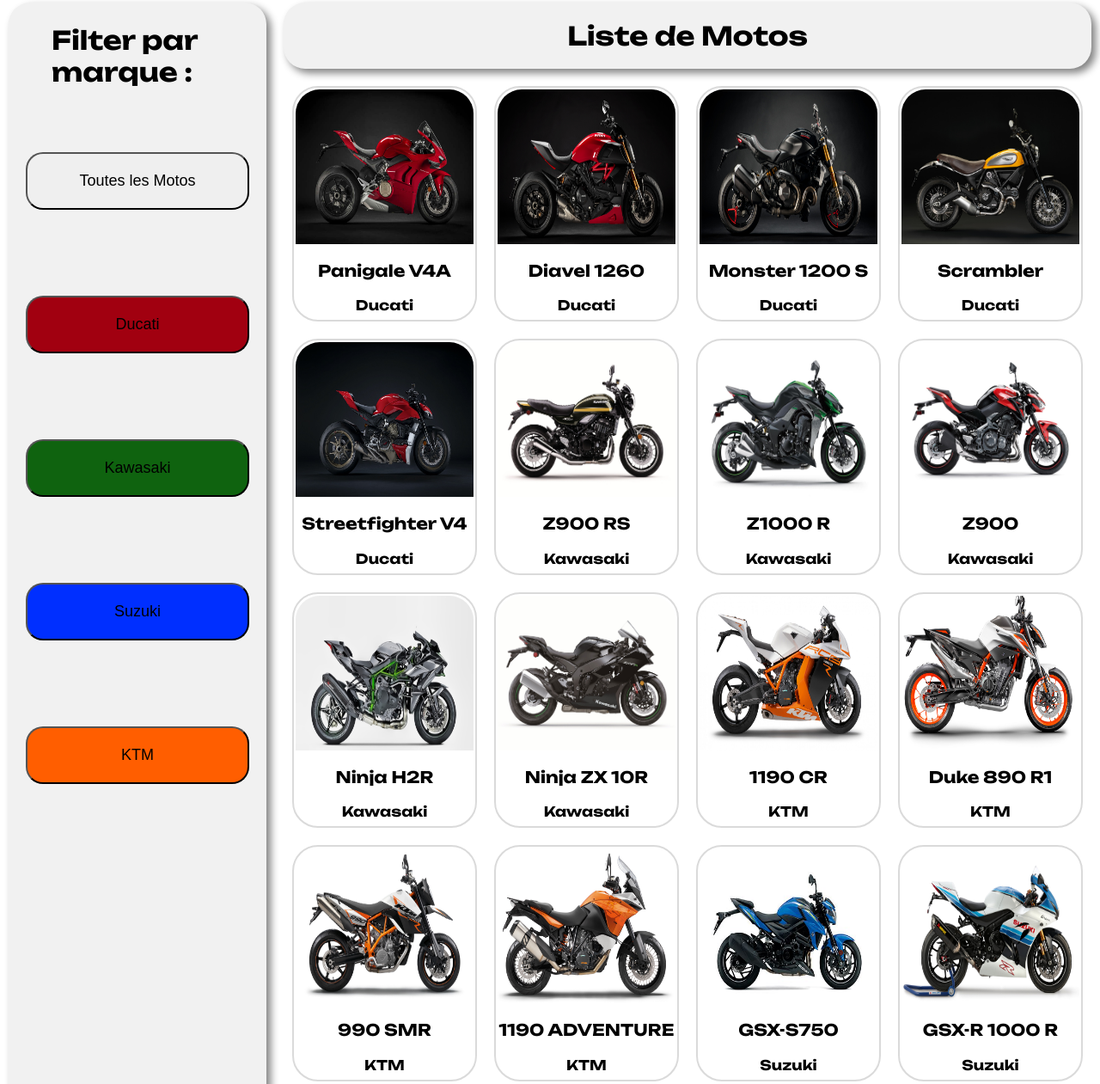
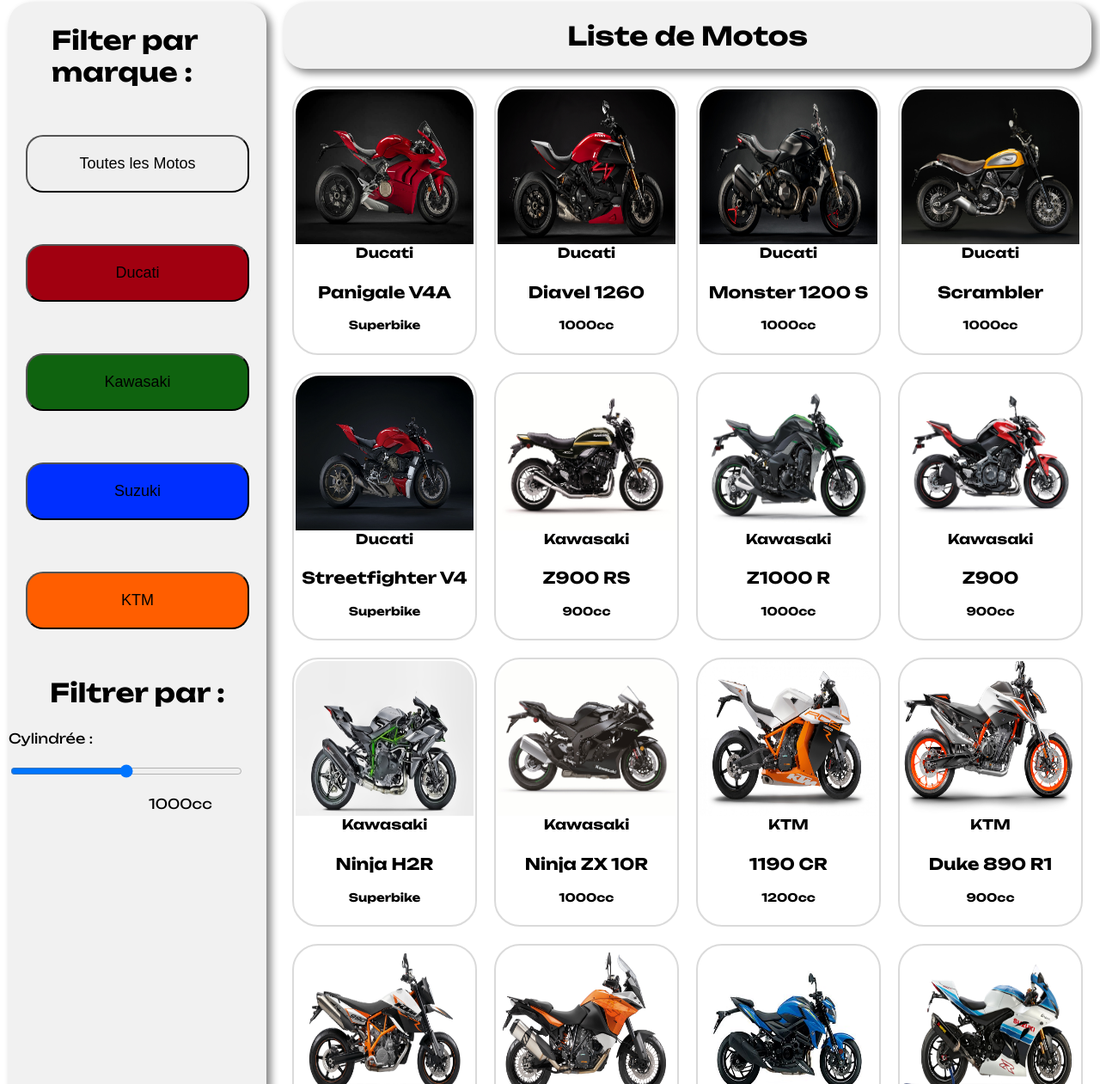
Before and after one commit to Arthuros91/Site-moto, a plain HTML site: page index.html in a window 1280 px wide. Shown: the part 159-1420 px from the top of the page at 86% size. Drawn offline with Linux system fonts and the light colour scheme.

Commit message:
Selector update

```diff
--- a/index.html
+++ b/index.html
@@ -23,6 +23,12 @@
                     <button class="btn suzuki"><li>Suzuki</li></button>
                     <button class="btn ktm"><li>KTM</li></button>
                 </ul>
+                <h2 id="selecteurTitle">Filtrer par : </h2>
+                <article id="selecteur">
+                    <label for="Cylindrée">Cylindrée :</label>
+                    <input type="range" name="Cylindrée" id="Cylindrée" min="600" max="1400" step="200"></input>
+                    <p class="cylindreeValue"></p>
+                </article>
             </nav>
             <article class="moto">
 
--- a/motos.json
+++ b/motos.json
@@ -3,114 +3,133 @@
         "id" : 1,
         "nom": "Panigale V4A",
         "marque": "Ducati",
+        "cylindrée" : "1400",
         "img": "./images/Ducati/Panigale-V4a.jpg"
     },
     {
         "id" : 2,
         "nom": "Diavel 1260",
         "marque": "Ducati",
+        "cylindrée" : "1000",
         "img": "images/Ducati/Diavel 1260.jpg"
     },
     {
         "id" : 3,
         "nom": "Monster 1200 S",
         "marque": "Ducati",
+        "cylindrée" : "1000",
         "img": "images/Ducati/Monster 1200 S.jpg"
     },
     {
         "id" : 4,
         "nom": "Scrambler",
         "marque": "Ducati",
+        "cylindrée" : "1000",
         "img": "images/Ducati/Scrambler.jpg"
     },
     {
         "id" : 5,
         "nom": "Streetfighter V4",
         "marque": "Ducati",
+        "cylindrée" : "1400",
         "img": "images/Ducati/Streetfighter V4.jpg"
     },
     {
         "id" : 6,
         "nom": "Z900 RS",
         "marque": "Kawasaki",
+        "cylindrée" : "900",
         "img": "images/Kawasaki/Z900RS.jpg"
     },
     {
         "id" : 7,
         "nom": "Z1000 R",
         "marque": "Kawasaki",
+        "cylindrée" : "1000",
         "img": "images/Kawasaki/Z1000 R.jpg"
     },
     {
         "id" : 8,
         "nom": "Z900",
         "marque": "Kawasaki",
+        "cylindrée" : "900",
         "img": "images/Kawasaki/Z900.jpg"
     },
     {
         "id" : 9,
         "nom": "Ninja H2R",
         "marque": "Kawasaki",
+        "cylindrée" : "1400",
         "img": "images/Kawasaki/Ninja H2R.jpg"
     },
     {
         "id" : 10,
         "nom": "Ninja ZX 10R",
         "marque": "Kawasaki",
+        "cylindrée" : "1000",
         "img": "images/Kawasaki/Ninja-ZX-10R.jpg"
     },
     {
         "id" : 11,
         "nom": "1190 CR",
         "marque": "KTM",
+        "cylindrée" : "1200",
         "img": "images/KTM/1190 CR.jpg"
     },
     {
         "id" : 12,
         "nom": "Duke 890 R1",
         "marque": "KTM",
+        "cylindrée" : "900",
         "img": "images/KTM/Duke 890 R1.jpg"
     },
     {
         "id" : 13,
         "nom": "990 SMR",
         "marque": "KTM",
+        "cylindrée" : "1000",
         "img": "images/KTM/990-SMR.jpg"
     },
     {
         "id" : 14,
         "nom": "1190 ADVENTURE",
         "marque": "KTM",
+        "cylindrée" : "1200",
         "img": "images/KTM/1190-ADVENTURE.jpg"
     },
     {
         "id" : 15,
         "nom": "GSX-S750",
         "marque": "Suzuki",
+        "cylindrée" : "750",
         "img": "images/Suzuki/GSX-S750.jpg"
     },
     {
         "id" : 16,
         "nom": "GSX-R 1000 R",
         "marque": "Suzuki",
+        "cylindrée" : "1000",
         "img": "images/Suzuki/GSX-R 1000 R.jpg"
     },
     {
         "id" : 17,
         "nom": "GSX R 600",
         "marque": "Suzuki",
+        "cylindrée" : "600",
         "img": "images/Suzuki/GSX R 600.jpg"
     },
     {
         "id" : 18,
         "nom": "Intruder C800",
         "marque": "Suzuki",
+        "cylindrée" : "800",
         "img": "images/Suzuki/intruder-c800.jpg"
     },
     {
         "id" : 19,
         "nom": "V-Storm 1000 XT",
         "marque": "Suzuki",
+        "cylindrée" : "1000",
         "img": "images/Suzuki/V-Storm 1000 XT.jpg"
     }
 ]
--- a/style.css
+++ b/style.css
@@ -17,6 +17,8 @@ main{
     font-family: Unbounded;
     src: url(./Unbounded.ttf);
 }
+
+
 /* HEADER */
 
 figure{
@@ -71,10 +73,11 @@ li{
     /* Buttons */
 
 .btn{
-    margin: 50px 20px;
+    margin: 30px 20px;
     border-radius: 20px;
 
 }
+
 .btn:hover{
     background-color: grey;
 }
@@ -113,6 +116,7 @@ li{
     padding :20px;
     margin: 0px 0px 20px 0px;
 }
+
 .moto_grid{
     display: grid;
     grid-template-columns: repeat(4, 1fr);
@@ -129,6 +133,7 @@ li{
     border-radius: 30px;
     padding:2px;
 }
+
 .moto_case img{
     width: 100%;
     display: flex;
@@ -140,3 +145,24 @@ li{
 .moto_case h4{
     margin: 0px 0px 5px 0px;
 }
+
+.moto_case h5{
+    margin-top:0px;
+}
+
+/*Selecteur*/
+
+#selecteurTitle{
+    margin-left: 0px;
+}
+
+#Cylindrée{
+    width:90%;
+    margin-top:20px;
+}
+p{
+    margin-bottom: 500px;
+    margin-left:100px;
+    align-self: center;
+    justify-self: center;
+}
--- a/system.js
+++ b/system.js
@@ -1,5 +1,7 @@
 const reponse = await fetch('motos.json');
 const motos = await reponse.json();
+
+
 
 
 const section = document.querySelector(".moto");
@@ -30,10 +32,14 @@ for (let i = 0; i < motos.length; i++){
     motoMarque.innerText = moto.marque;
     const motoImg = document.createElement("img");
     motoImg.src = moto.img;
+    const motoCylindree = document.createElement("h5");
+    moto.cylindrée === "1400" ? motoCylindree.innerHTML = "Superbike" : motoCylindree.innerHTML = moto.cylindrée + "cc";
 
     motoCase.appendChild(motoImg);
+    motoCase.appendChild(motoMarque);
     motoCase.appendChild(motoTitre);
-    motoCase.appendChild(motoMarque);
+    motoCase.appendChild(motoCylindree);
+
 
 }
 }
@@ -41,6 +47,8 @@ for (let i = 0; i < motos.length; i++){
 function updatePage(moto){
     motoGrid.innerHTML = "";
     générerPage(moto);
+    cylindreeValueText.innerHTML = cylindree.value + "cc";
+    cylindree.value === "1400" ? cylindreeValueText.innerHTML = "Superbike" : cylindreeValueText.innerHTML = cylindree.value + "cc";
 }
 
 générerPage(motos);
@@ -64,8 +72,8 @@ btnDucati.addEventListener("click",function(){
     const listMotosDucati = motos.filter(function(moto){
         return moto.marque === "Ducati";
     });
-    motoGrid.innerHTML = "";
-    générerPage(listMotosDucati);
+
+    updatePage(listMotosDucati);
     });
 
 
@@ -76,8 +84,7 @@ btnKawasaki.addEventListener("click",function(){
     const listMotosKawa = motos.filter(function(moto){
         return moto.marque === "Kawasaki";
     });
-    motoGrid.innerHTML = "";
-    générerPage(listMotosKawa);
+    updatePage(listMotosKawa);
     });
 
 
@@ -88,8 +95,7 @@ btnSuzuki.addEventListener("click",function(){
     const listMotosSuzuki = motos.filter(function(moto){
         return moto.marque === "Suzuki";
     });
-    motoGrid.innerHTML = "";
-    générerPage(listMotosSuzuki);
+    updatePage(listMotosSuzuki);
     });
 
 
@@ -100,6 +106,22 @@ btnKTM.addEventListener("click",function(){
     const listMotosKTM = motos.filter(function(moto){
         return moto.marque === "KTM";
     });
-    motoGrid.innerHTML = "";
-    générerPage(listMotosKTM);
+    updatePage(listMotosKTM);
     });
+
+
+/* Cylindrée bar*/
+
+const cylindree = document.querySelector("#Cylindrée");
+cylindree.addEventListener("input",function(){
+    const motoslist = motos.filter(function(moto){
+        return moto.cylindrée <= cylindree.value;
+
+    });
+    updatePage(motoslist);
+
+});
+
+
+const cylindreeValueText = document.querySelector("p");
+cylindreeValueText.innerHTML = cylindree.value + "cc";
```
